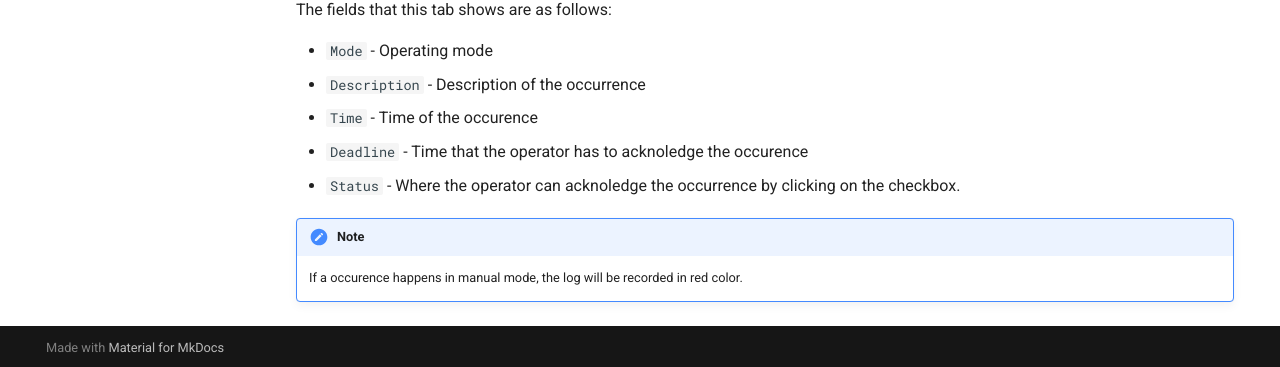
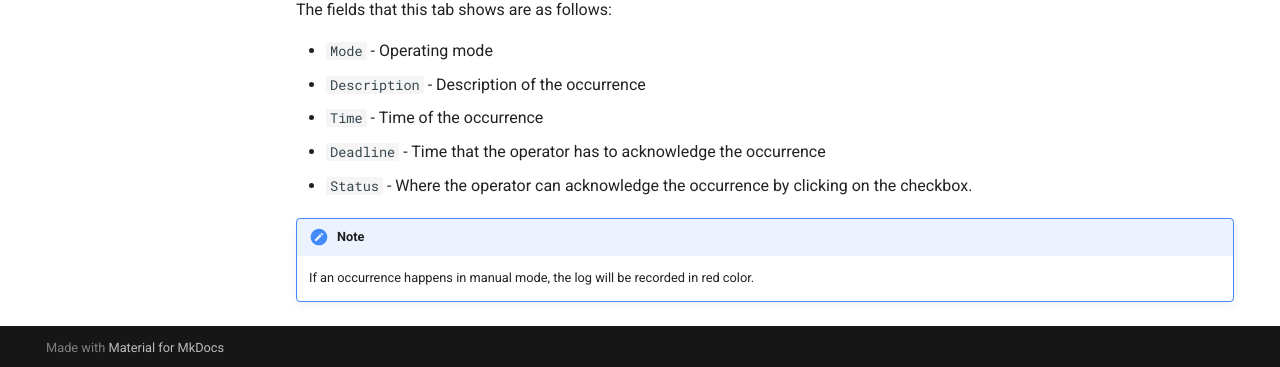
Before and after one commit to JArauj0/Muber_git, an MkDocs documentation site: the page built from docs/Initialization/logs.md, in a window 1280 px wide and 1339 px high. Shown: the part 969-1336 px from the top of the window. Built offline with MkDocs 1.6.1 and Material for MkDocs 9.7.7, drawn with Linux system fonts in a browser that asks for light colours.

Commit message:
07062025 006

```diff
--- a/docs/Initialization/logs.md
+++ b/docs/Initialization/logs.md
@@ -9,9 +9,9 @@ The fields that this tab shows are as follows:
 
 - `Mode` - Operating mode
 - `Description` - Description of the occurrence
-- `Time` - Time of the occurence
-- `Deadline` - Time that the operator has to acknoledge the occurence
-- `Status` - Where the operator can acknoledge the occurrence by clicking on the checkbox.
+- `Time` - Time of the occurrence
+- `Deadline` - Time that the operator has to acknowledge the occurrence
+- `Status` - Where the operator can acknowledge the occurrence by clicking on the checkbox.
 
 !!! note
-    If a occurence happens in manual mode, the log will be recorded in red color.
+    If an occurrence happens in manual mode, the log will be recorded in red color.
```
Also changed, not shown: docs/Initialization/nav.md (+2 -2 lines), docs/Maintenance/index.md (+1 -1 lines), docs/Maintenance/tips.md (+2 -2 lines), docs/Specifications/index.md (+1 -1 lines), site/Initialization/setup/index.html, site/search/search_index.json.
